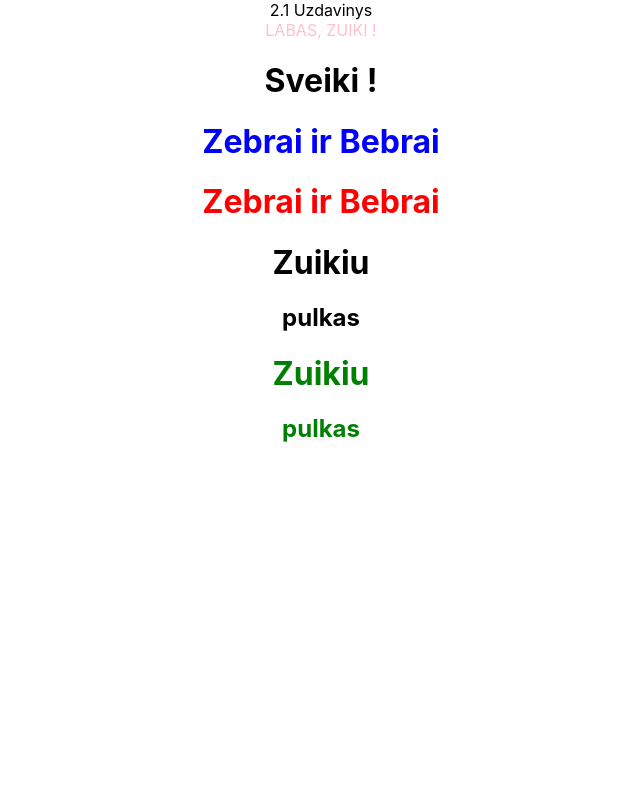
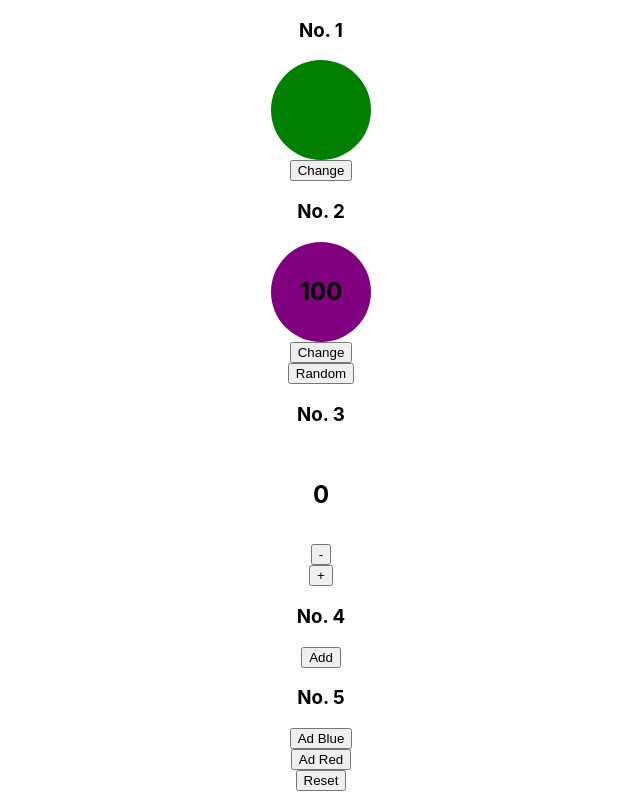
Before and after one commit to RaimondasSileikis/sernas-namu-darbai, a React (Create React App) app in the folder react/react-nd/: page / in a window 1280 px wide. Shown: the whole page, without its empty margins (319-959 px from the left). Built offline with nearby package versions, Linux system fonts and the light colour scheme.

Commit message:
homework 2

```diff
--- a/react/react-nd/src/App.css
+++ b/react/react-nd/src/App.css
@@ -1,5 +1,9 @@
 .App {
   text-align: center;
+  display: flex;
+  flex-direction: column;
+  align-items: center;
+  justify-content: center;
 }
 
 .App-logo {
--- a/react/react-nd/src/App.jsx
+++ b/react/react-nd/src/App.jsx
@@ -1,27 +1,25 @@
+
+import './App.css';
+import Button1 from './Components/Button1';
+import Button2 from './Components/Button2';
+import Button3 from './Components/Button3';
+import Button4 from './Components/Button4';
+import Button5 from './Components/Button5';
 
 
-import './App.css';
-import Zuikis from './Components/Zuikis';
-import Zuikis2 from './Components/Zuikis2';
-import Zuikis3 from './Components/Zuikis3';
-import Zuikis4 from './Components/Zuikis4';
-import Zuikis5 from './Components/Zuikis5';
-
-
-
-function App(text, color, text1, text2, colors) {
+function App() {
   return (
     <div className="App">
-
-    <div>2.1 Uzdavinys</div>
-    <Zuikis></Zuikis>
-    <Zuikis2 text= 'Sveiki !'> </Zuikis2>
-    <Zuikis3 color={1} ></Zuikis3>
-    <Zuikis3 color={2} ></Zuikis3>
-    <Zuikis4 text1='Zuikiu' text2='pulkas'></Zuikis4>
-    <Zuikis5 colors='green' text1='Zuikiu' text2='pulkas'></Zuikis5>
-
-
+    <h3>No. 1</h3>
+    <Button1 size="100px"></Button1>
+    <h3>No. 2</h3>
+    <Button2 size="100px"></Button2>
+    <h3>No. 3</h3>
+    <Button3 size="100px"></Button3>
+    <h3>No. 4</h3>
+    <Button4></Button4>
+    <h3>No. 5</h3>
+    <Button5 size="100px"></Button5>
 
     </div>
   );
--- /dev/null
+++ b/react/react-nd/src/Components/Button1.jsx
@@ -0,0 +1,41 @@
+import { Component } from "react";
+
+import '../App.css';
+
+class Button1 extends Component {
+
+constructor(props) {
+    super();
+
+    this.state = {radius: '50%'}; // pradines steito reiksmes
+}
+
+changeRadius() {
+    if (this.state.radius === '50%') {
+        this.setState({
+            radius: ''})
+    } else {
+        this.setState({radius: '50%'});
+
+}
+setTimeout(() => console.log(this.state.radius), 1);
+}
+    render() {
+        return(
+    <>
+        <div style={{
+            width: this.props.size,
+            height: this.props.size,
+            borderRadius: this.state.radius,
+            background: 'green'
+
+            }}>
+
+        </div>
+
+        <button onClick={()=>this.changeRadius()} >Change</button>
+    </>
+        )
+    }
+}
+export default Button1;
--- /dev/null
+++ b/react/react-nd/src/Components/Button2.jsx
@@ -0,0 +1,60 @@
+import { Component } from "react";
+
+import '../App.css';
+
+class Button2 extends Component {
+
+constructor(props) {
+    super();
+
+    this.state = { data: {radius: '50%', number: 100 } }
+
+}
+rand(min, max) {           //rand funkcija
+    min = Math.ceil(min);
+    max = Math.floor(max);
+    return Math.floor(Math.random() * (max - min + 1) + min);
+}
+
+changeNumber() {
+    if (this.state.data.number === 100) {
+        this.setState({data:{number: this.rand(5, 25), radius: this.state.data.radius}})
+    } else {
+        this.setState({data:{number: 100}, radius: this.state.data.radius})
+    }
+}
+
+
+changeRadius() {
+    if (this.state.data.radius === '50%') {
+        this.setState({data:{radius: '0', number: this.state.data.number}})
+    } else {
+        this.setState({data:{radius: '50%', number: this.state.data.number}});
+}
+
+}
+    render() {
+        return(
+    <>
+        <div style={{
+            width: this.props.size,
+            height: this.props.size,
+            borderRadius: this.state.data.radius,
+            background: 'purple',
+            display: 'grid'
+            }}>
+            <h2 style={{
+                display: 'grid',
+                alignContent: 'center',
+                justifyContent: 'center'
+            }} >{this.state.data.number}
+            </h2>
+
+        </div>
+        <button onClick={()=>this.changeRadius()} >Change</button>
+        <button onClick={()=>this.changeNumber()} >Random</button>
+    </>
+        )
+    }
+}
+export default Button2;
--- /dev/null
+++ b/react/react-nd/src/Components/Button3.jsx
@@ -0,0 +1,45 @@
+import { Component } from "react";
+
+import '../App.css';
+
+class Button3 extends Component {
+
+constructor(props) {
+    super();
+
+    this.state = {radius: '50%'}; // pradines steito reiksmes
+    this.state = {number: 0}
+}
+
+changePlus() {
+    this.setState({number: this.state.number + 1 })
+}
+
+changeMinus() {
+    this.setState({number: this.state.number - 3 })
+}
+    render() {
+        return(
+    <>
+        <div style={{
+            width: this.props.size,
+            height: this.props.size,
+            borderRadius: this.state.radius,
+            background: 'transparent',
+            display: 'grid'
+            }}>
+            <h2 style={{
+                display: 'grid',
+                alignContent: 'center',
+                justifyContent: 'center'
+            }} >{this.state.number}
+            </h2>
+
+        </div>
+        <button onClick={()=>this.changeMinus()} >-</button>
+        <button onClick={()=>this.changePlus()} >+</button>
+    </>
+        )
+    }
+}
+export default Button3;
--- /dev/null
+++ b/react/react-nd/src/Components/Button4.jsx
@@ -0,0 +1,46 @@
+import { Component } from "react";
+
+import '../App.css';
+
+class Button4 extends Component {
+    constructor(props) {
+    super();
+    this.state = {number: 0}
+    this.addSquare = this.addSquare.bind(this);
+}
+
+addNumber() {
+    this.setState({number: this.state.number + 1 })
+}
+
+addSquare() {
+    const squores = [];
+    for (let i = 0; i < this.state.number; i++) {
+        squores.push(
+            <div key={i} style={{
+                width: '50px',
+                height: '50px',
+                background: 'blue',
+                }}>
+            </div>);
+    }
+    return squores;
+}
+
+    render() {
+        return(
+    <>
+        <button onClick={()=>this.addNumber()} >Add</button>
+        <div style={{
+            gap: '10px',
+            display: 'flex',
+            justifyContent: 'flex-start'
+            }}>
+           {this.addSquare()}
+        </div>
+
+    </>
+        )
+    }
+}
+export default Button4;
--- /dev/null
+++ b/react/react-nd/src/Components/Button5.jsx
@@ -0,0 +1,39 @@
+import { Component } from "react";
+import Square from "./Square";
+
+class Button5 extends Component{
+
+    constructor(props) {
+        super();
+        this.state = {elements: []};
+    }
+
+    add(color){
+        const elementsCopy = [...this.state.elements];
+        // elementsCopy.push(Math.floor(Math.random()*16777215).toString(16).padEnd(6, '0'));
+        elementsCopy.push(color);
+        this.setState({
+            elements: elementsCopy
+          });
+    }
+
+    reset = () => {
+            this.setState({
+            elements: []
+          });
+    }
+
+    render(){
+        return (
+            <>
+            <button onClick={()=>this.add('blue')}>Ad Blue</button>
+            <button onClick={()=>this.add('red')}>Ad Red</button>
+            <button onClick={this.reset}>Reset</button>
+            <Square elements={this.state.elements}/>
+            </>
+        )
+    }
+
+}
+
+export default Button5;
--- /dev/null
+++ b/react/react-nd/src/Components/Square.jsx
@@ -0,0 +1,18 @@
+function Square({elements}) {
+    return(
+        <div style={{ gap: '10px',display: 'flex',justifyContent: 'flex-start' }} >
+        {
+            // elements.map((e, i) => <h1 key={i} style={{color:'#' + e}}>KV</h1>)
+
+            elements.map((e, i) => <div key={i} style={{
+                width: '50px',
+                height: '50px',
+                background: e,
+                }}>
+            </div>)
+        }
+        </div>
+    )
+}
+
+export default Square;
```
Also changed, not shown: react/react-nd/src/App21.jsx (added, +30 -0 lines).
